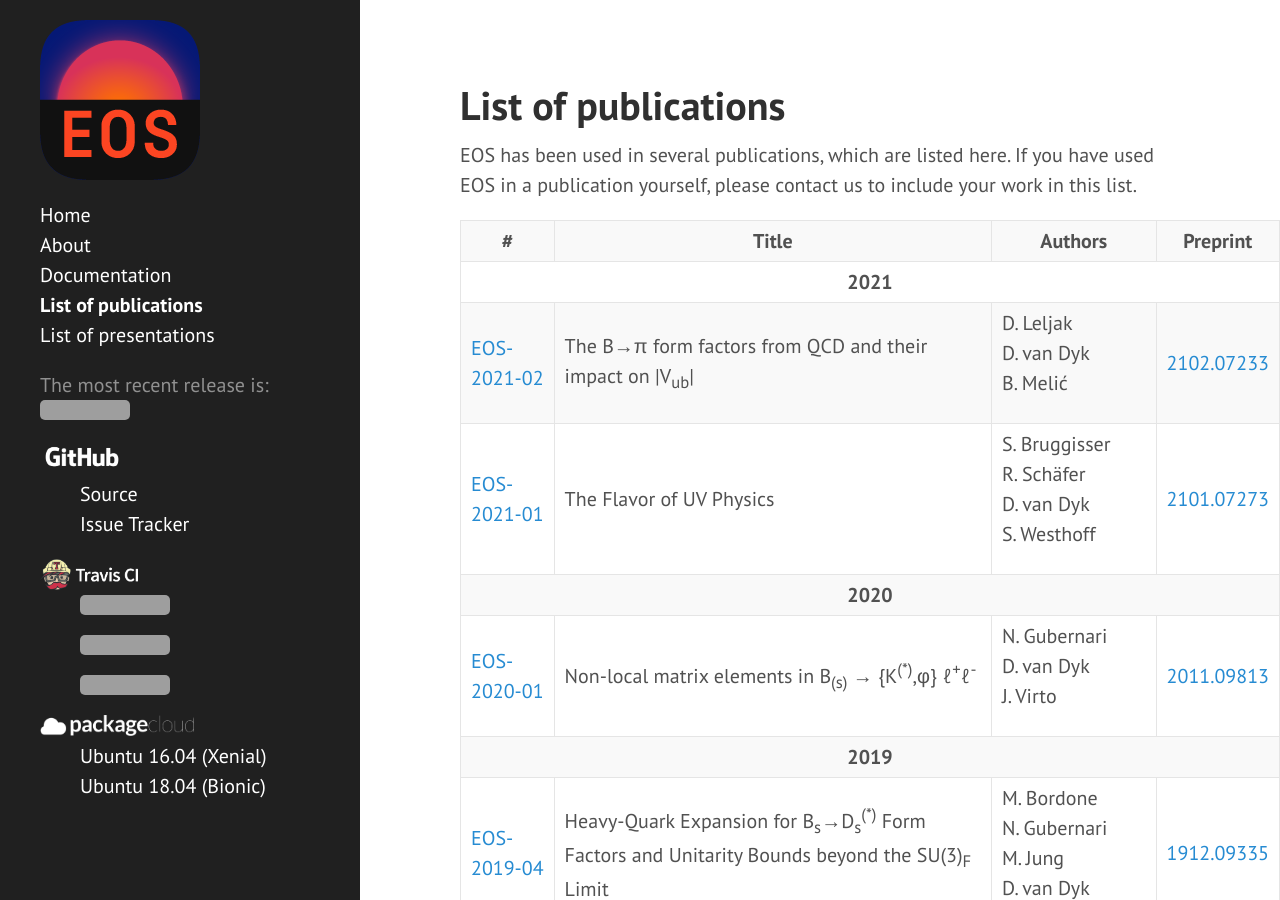
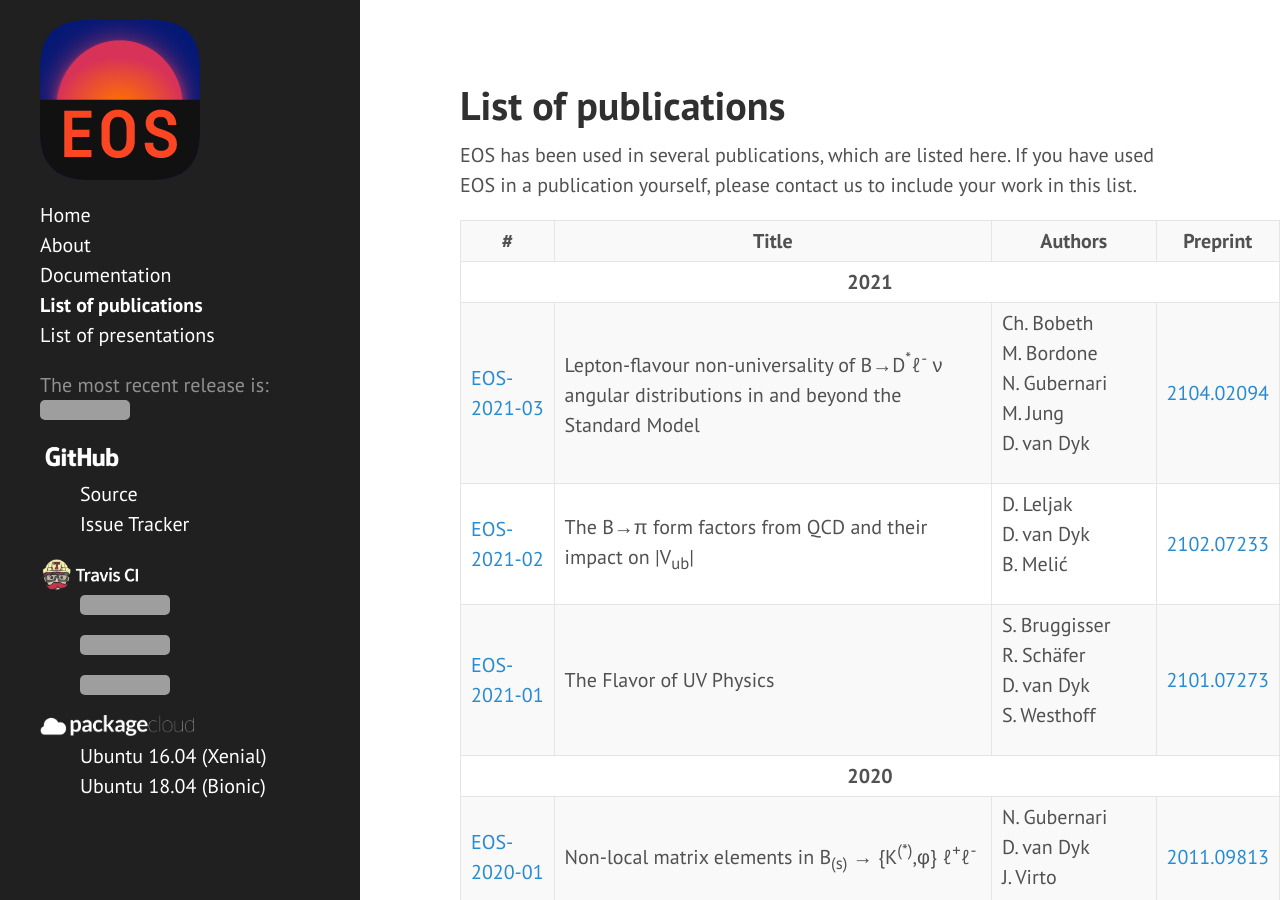
Before and after one commit to eos/eos.github.io, a Jekyll site: the page built from publications.html, in a window 1280 px wide and 900 px high. Built offline with Jekyll 4.4.1, drawn with Linux system fonts in a browser that asks for light colours; grey boxes are pictures that could not be loaded.

Commit message:
Add EOS-2021-03 to list of publications

```diff
--- a/_data/publications.yml
+++ b/_data/publications.yml
@@ -1,5 +1,9 @@
 - year: '2021'
   items:
+      - id:      '03'
+        title:   'Lepton-flavour non-universality of B&rarr;D<sup>&ast;</sup>&ell;<sup>-</sup> &nu; angular distributions in and beyond the Standard Model'
+        authors: [ 'Ch.&nbsp;Bobeth', 'M.&nbsp;Bordone', 'N.&nbsp;Gubernari', 'M.&nbsp;Jung', 'D.&nbsp;van&nbsp;Dyk' ]
+        arxiv:   '2104.02094'
       - id:      '02'
         title:   'The B&rarr;&pi; form factors from QCD and their impact on |V<sub>ub</sub>|'
         authors: [ 'D.&nbsp;Leljak', 'D.&nbsp;van&nbsp;Dyk', 'B.&nbsp;Meli&#263;' ]
```
